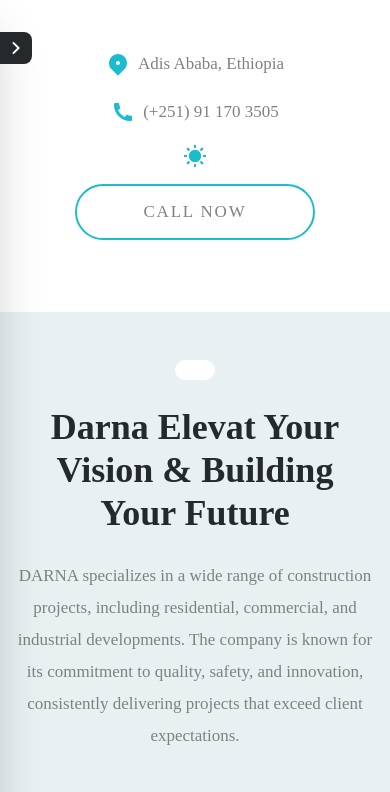
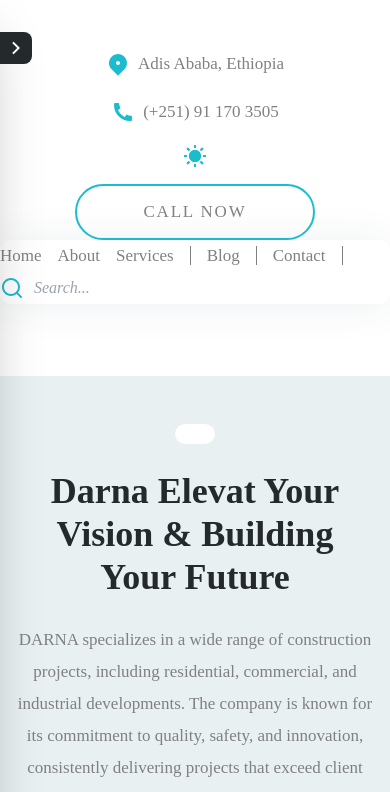
Before and after one commit to Mulubrhan1511/Constaraction, a React (Vite) app in the folder front/: page / in a window 390 px wide. Shown: the top 792 px of the page. Built offline with nearby package versions, Linux system fonts and the light colour scheme.

Commit message:
edit the navbar

```diff
--- a/front/src/components/Navbar/Navbar2.jsx
+++ b/front/src/components/Navbar/Navbar2.jsx
@@ -8,19 +8,36 @@
   const [isNavOpen, setIsNavOpen] = useState(false);
   const [activeLink, setActiveLink] = useState('home');
   const [paddingBottom, setPaddingBottom] = useState(0);
+  const [isScrolled, setIsScrolled] = useState(false);
 
   const onUpdateActiveLink = (value) => {
     setActiveLink(value);
     setPaddingBottom(20); // Set the desired padding value here
     setTimeout(() => setPaddingBottom(0), 500); // Reset padding after 500ms
-  }
+  };
 
   const handleNavToggle = () => {
     setIsNavOpen(!isNavOpen);
   };
 
+  useEffect(() => {
+    const handleScroll = () => {
+      if (window.scrollY > 0) {
+        setIsScrolled(true);
+      } else {
+        setIsScrolled(false);
+      }
+    };
+
+    window.addEventListener('scroll', handleScroll);
+    return () => {
+      window.removeEventListener('scroll', handleScroll);
+    };
+  }, []);
+
   return (
-    <div className='relative lg:sticky top-0 z-10 py-8 lg:pt-6 lg:pb-14 bg-white'>
+    <div className={`relative lg:sticky top-0 z-10 py-8 lg:pt-6 lg:pb-14  ${isScrolled ? '' : ''}`}>
+      {!isScrolled && (
         <div className='container mx-auto lg:relative flex flex-col lg:flex-row lg:justify-between gap-y-4 lg:gap-y-0'>
           {/* logo */}
           <div className='flex justify-center lg:justify-normal'>
@@ -147,9 +164,12 @@
                   </form>
                 </div>
               </nav>
-
+            </div>
+          </div>
+        </div>
+      )}
       {/* desktop nav */}
-            <nav className='bg-white absolute w-full left-0 -bottom-[86px] shadow-custom1 h-16 rounded-[10px] hidden lg:flex lg:items-center lg:justify-between lg:px-[50px]' style={{ paddingBottom: `${paddingBottom}px` }}>
+      <nav className={`bg-white w-full left-0 shadow-custom1 h-16 rounded-[10px] ${isScrolled ? 'fixed top-0 z-50' : 'lg:absolute lg:-bottom-[86px]'} lg:flex lg:items-center lg:justify-between lg:px-[50px]`} style={{ paddingBottom: `${paddingBottom}px` }}>
         <ul className='flex gap-x-4'>
           <li>
             <Link
@@ -211,9 +231,6 @@
         </form>
       </nav>
     </div>
-        </div>
-      </div>
-    </div>
   );
 };
 
```
Lines whose indentation alone changed are shown as unchanged.
